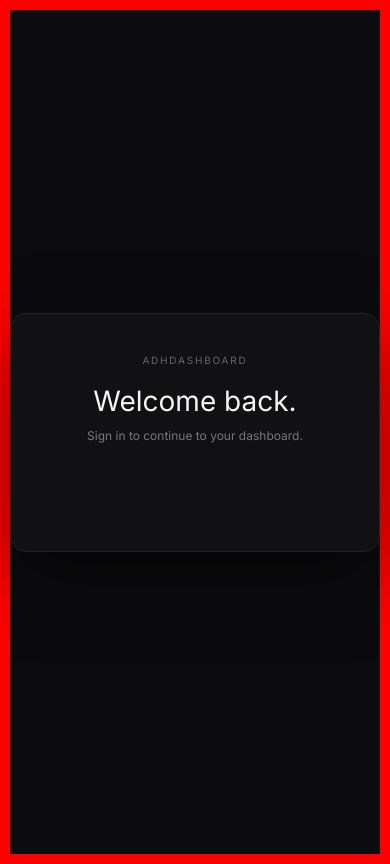
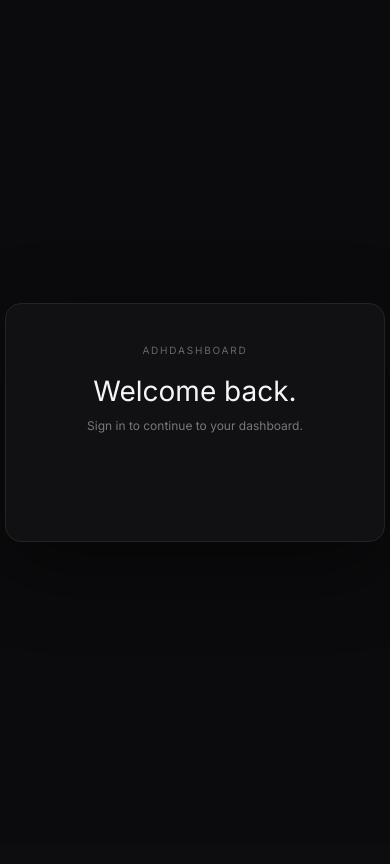
Before and after one commit to michalbieniek02/ADHDashboard, a React (Vite) app in the folder frontend/: page / in a window 390 px wide. Built offline with nearby package versions, Linux system fonts and the light colour scheme; no server answers.

Commit message:
Update layout.css

```diff
--- a/frontend/src/styles/layout.css
+++ b/frontend/src/styles/layout.css
@@ -3,9 +3,12 @@
   display: flex;
   background: #0d0d0f;
 }
-body {
-  border: 10px solid red !important;
+@media (max-width: 768px) {
+  body {
+    background: red !important;
+  }
 }
+
 
 @media (max-width: 768px) {
   .app {
```
